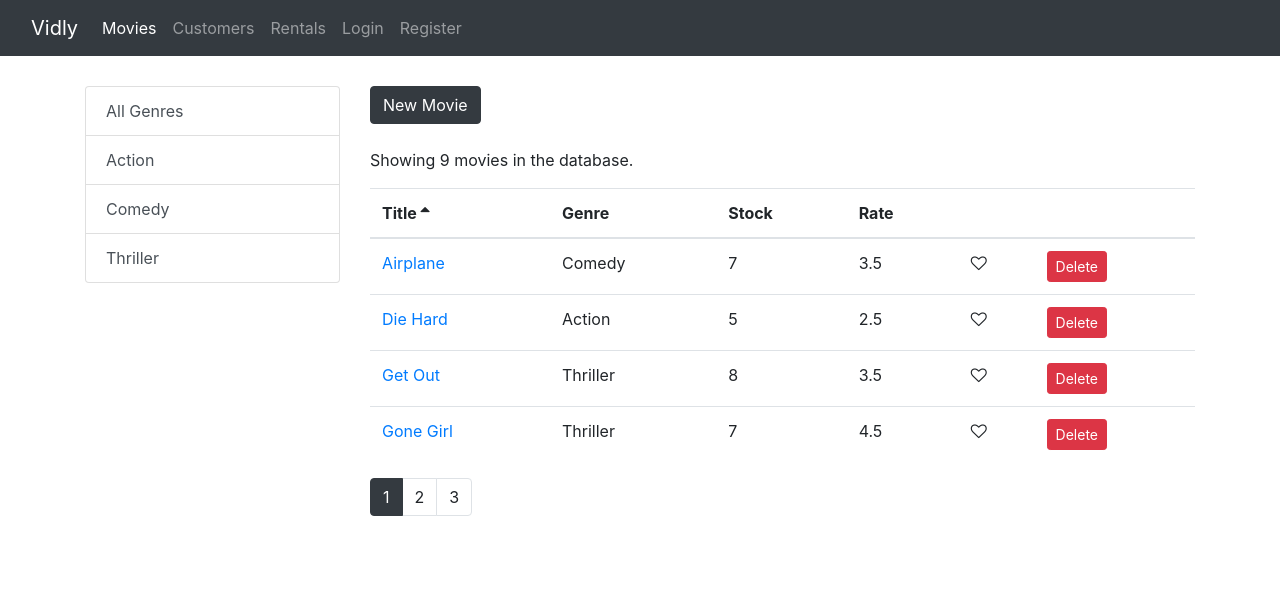
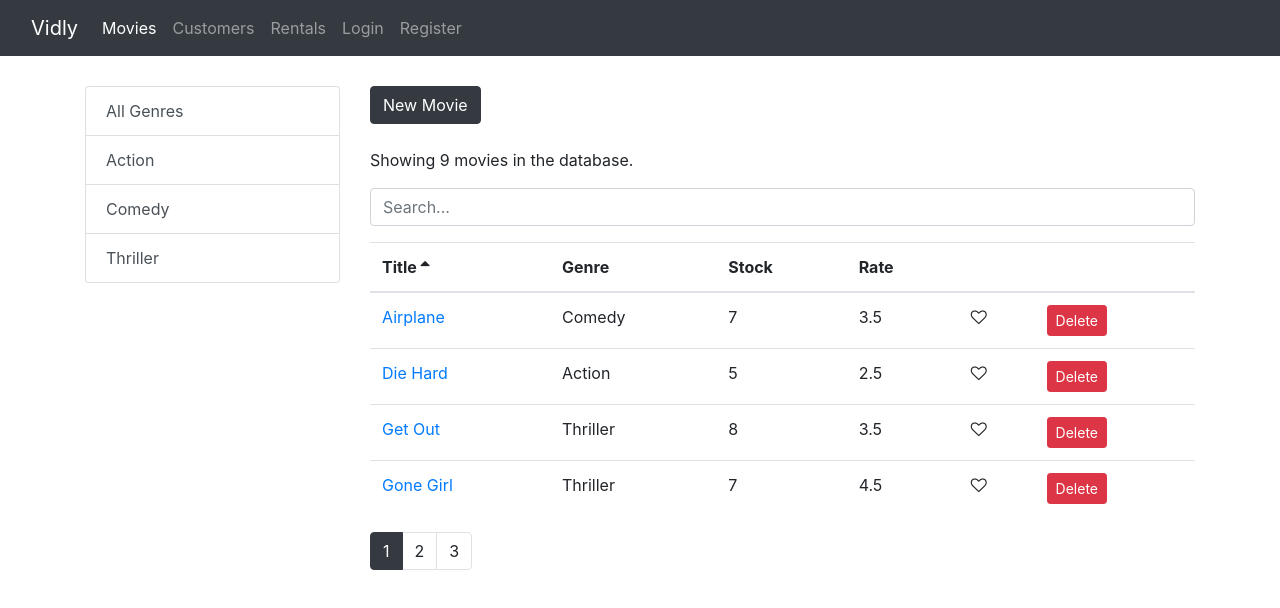
Before and after one commit to yedai13/react-moxit, a React (Create React App) app in the folder vidly/: page /movies in a window 1280 px wide. Shown: the top 608 px of the page. Built offline with nearby package versions, Linux system fonts and the light colour scheme.

Commit message:
search movies

```diff
--- a/vidly/src/components/movies.jsx
+++ b/vidly/src/components/movies.jsx
@@ -1,19 +1,22 @@
 import React, { Component } from "react";
+import { Link } from "react-router-dom";
 import MoviesTable from "./moviesTable";
 import ListGroup from "./common/listGroup";
+import SearchBox from "./searchBox";
 import { getMovies } from "../services/fakeMovieService";
 import { getGenres } from "../services/fakeGenreService";
 import Pagination from "./common/pagination";
 import { paginate } from "../utils/paginate";
 import _ from "lodash";
-import { Link } from "react-router-dom";
 
 class Movies extends Component {
   state = {
     movies: [],
     genres: [],
     pageSize: 4,
+    searchQuery: "",
     currentPage: 1,
+    selectedGenre: null,
     sortColumn: { path: "title", order: "asc" },
   };
 
@@ -24,11 +27,11 @@ class Movies extends Component {
 
   render() {
     const { length: count } = this.state.movies;
-    const { pageSize, currentPage, sortColumn } = this.state;
+    const { pageSize, currentPage, sortColumn, searchQuery } = this.state;
 
     if (count === 0) return <p>There are no movies in the database.</p>;
 
-    const { totalCount, data: movies } = this.getPagedDate();
+    const { totalCount, data: movies } = this.getPagedData();
 
     return (
       <div className="row">
@@ -46,6 +49,9 @@ class Movies extends Component {
           </Link>
 
           <p>Showing {totalCount} movies in the database.</p>
+
+          <SearchBox value={searchQuery} onChange={this.handleSerch} />
+
           <MoviesTable
             movies={movies}
             sortColumn={sortColumn}
@@ -82,26 +88,34 @@ class Movies extends Component {
   };
 
   handleGenreSelect = (genre) => {
-    this.setState({ selectedGenre: genre, currentPage: 1 });
+    this.setState({ selectedGenre: genre, searchQuery: "", currentPage: 1 });
+  };
+
+  handleSerch = (query) => {
+    this.setState({ searchQuery: query, selectedGenre: null, currentPage: 1 });
   };
 
   handleSort = (sortColumn) => {
     this.setState({ sortColumn });
   };
 
-  getPagedDate = () => {
+  getPagedData = () => {
     const {
       pageSize,
       currentPage,
       sortColumn,
       selectedGenre,
+      searchQuery,
       movies: allMovies,
     } = this.state;
 
-    const filtered =
-      selectedGenre && selectedGenre._id
-        ? allMovies.filter((m) => m.genre._id === selectedGenre._id)
-        : allMovies;
+    let filtered = allMovies;
+    if (searchQuery)
+      filtered = allMovies.filter((m) =>
+        m.title.toLowerCase().startsWith(searchQuery.toLowerCase())
+      );
+    else if (selectedGenre && selectedGenre._id)
+      filtered = allMovies.filter((m) => m.genre._id === selectedGenre._id);
 
     const sorted = _.orderBy(filtered, [sortColumn.path], [sortColumn.order]);
 
--- /dev/null
+++ b/vidly/src/components/searchBox.jsx
@@ -0,0 +1,16 @@
+import React from "react";
+
+const SearchBox = ({ value, onChange }) => {
+  return (
+    <input
+      type="text"
+      name="query"
+      className="form-control my-3"
+      placeholder="Search..."
+      value={value}
+      onChange={(e) => onChange(e.currentTarget.value)}
+    />
+  );
+};
+
+export default SearchBox;
```
